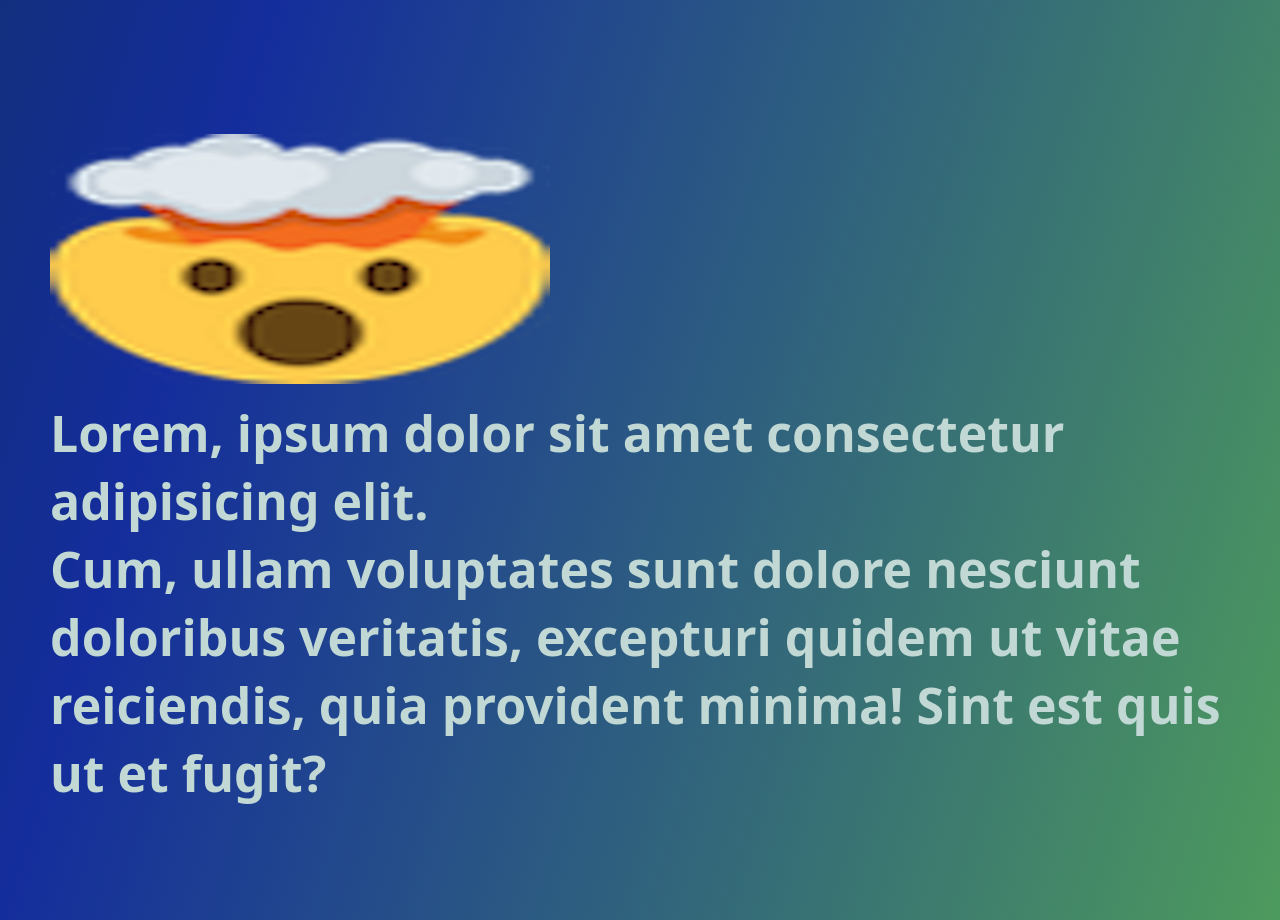
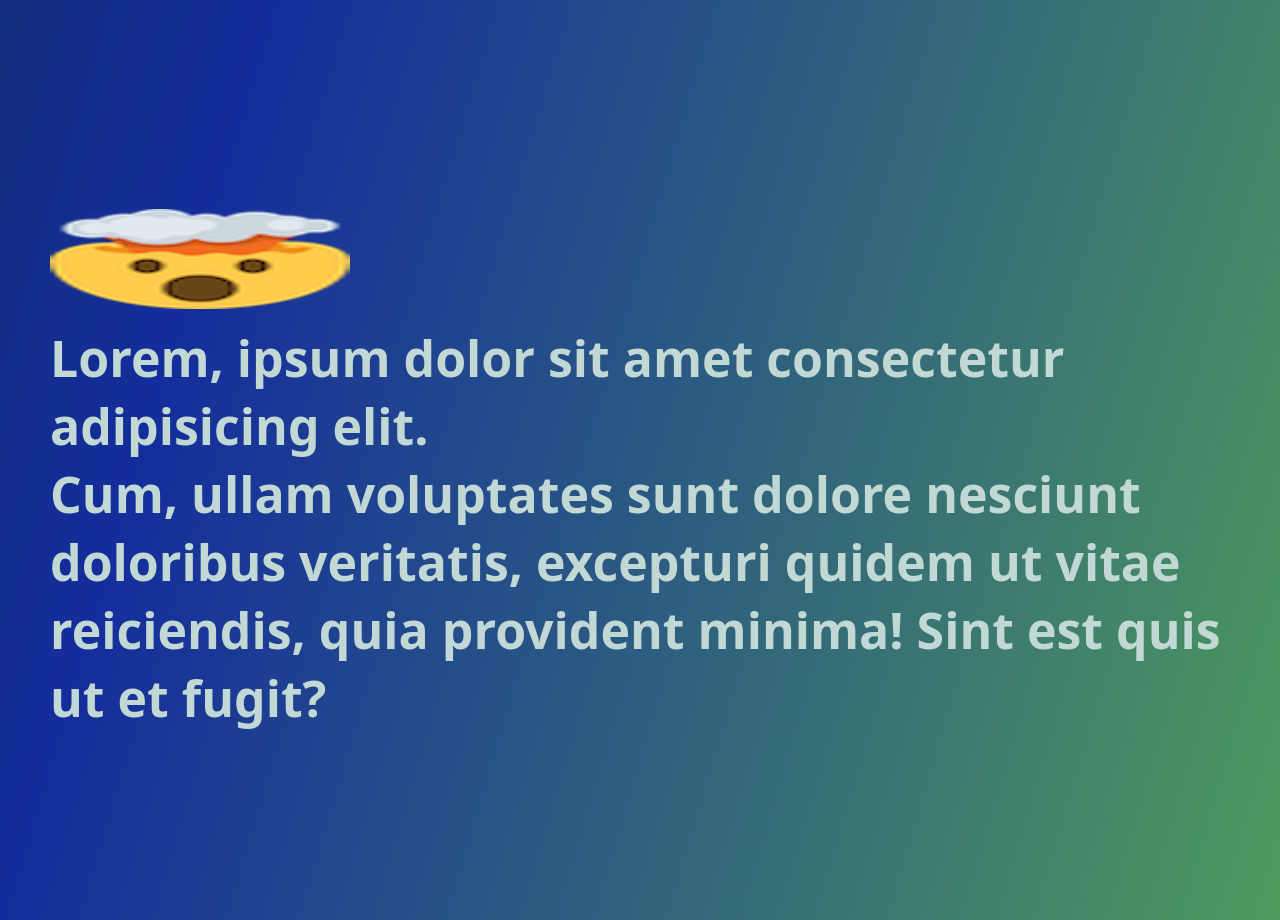
Before and after one commit to YSCJustin/wyk100, a plain HTML site: page index.html in a window 1280 px wide. Shown: the part 3380-4300 px from the top of the page. Drawn offline with Linux system fonts and the light colour scheme.

Commit message:
It was the image

```diff
--- a/index.html
+++ b/index.html
@@ -26,7 +26,7 @@
         <h1 style="text-align:right">Lorem, ipsum dolor sit amet consectetur adipisicing elit. Cum, ullam voluptates sunt dolore nesciunt doloribus veritatis, excepturi quidem ut vitae reiciendis, quia provident minima! Sint est quis ut et fugit?</h1>
     </section>
     <section class="hidden">
-        <h1 style="text-align:left;"><img src="img/explode.png" style="width: 500px; height: 250px;"><br>Lorem, ipsum dolor sit amet consectetur adipisicing elit. <br>Cum, ullam voluptates sunt dolore nesciunt doloribus veritatis, excepturi quidem ut vitae reiciendis, quia provident minima! Sint est quis ut et fugit?</h1>
+        <h1 style="text-align:left;"><img src="img/explode.png" style="width: 300px; height: 100px;"><br>Lorem, ipsum dolor sit amet consectetur adipisicing elit. <br>Cum, ullam voluptates sunt dolore nesciunt doloribus veritatis, excepturi quidem ut vitae reiciendis, quia provident minima! Sint est quis ut et fugit?</h1>
         <div class="hidden">
         </div>
     </section>
```
